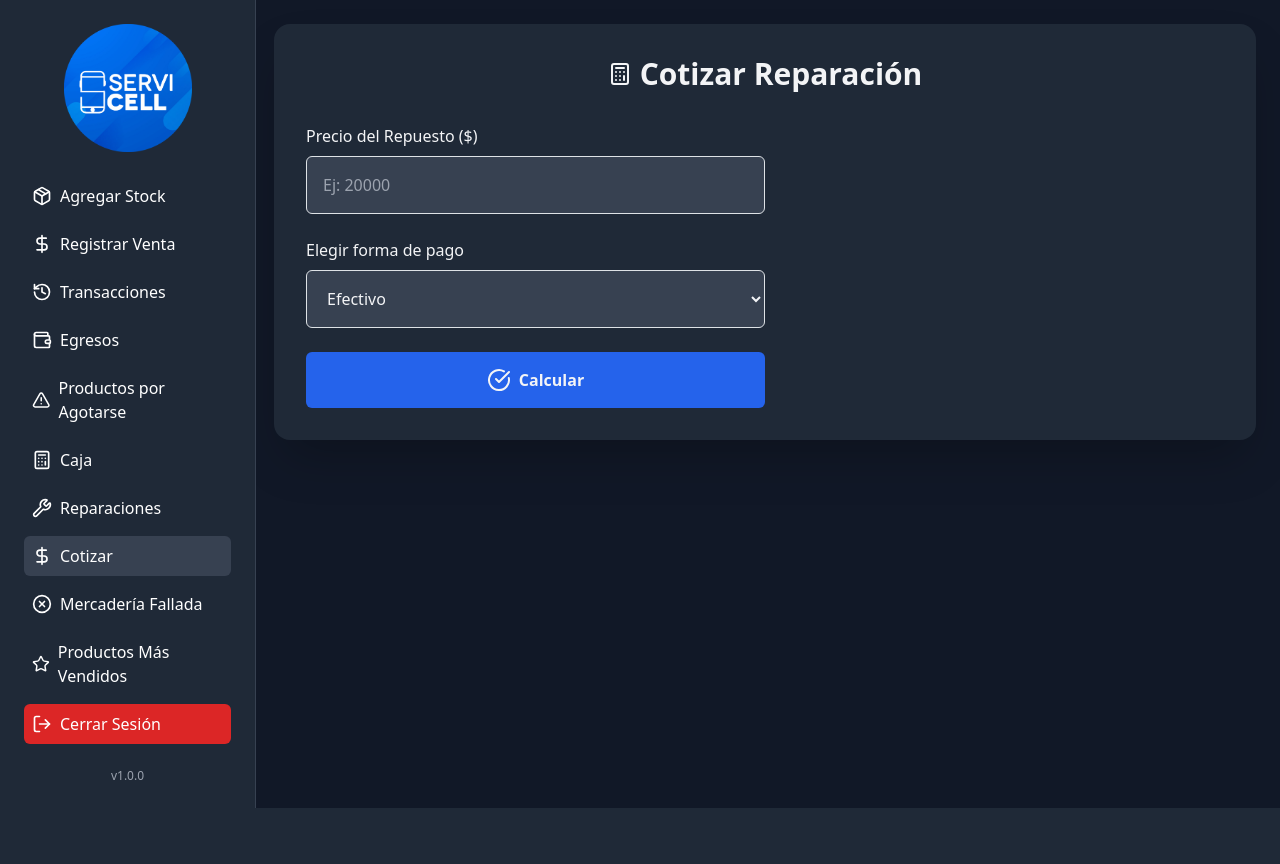
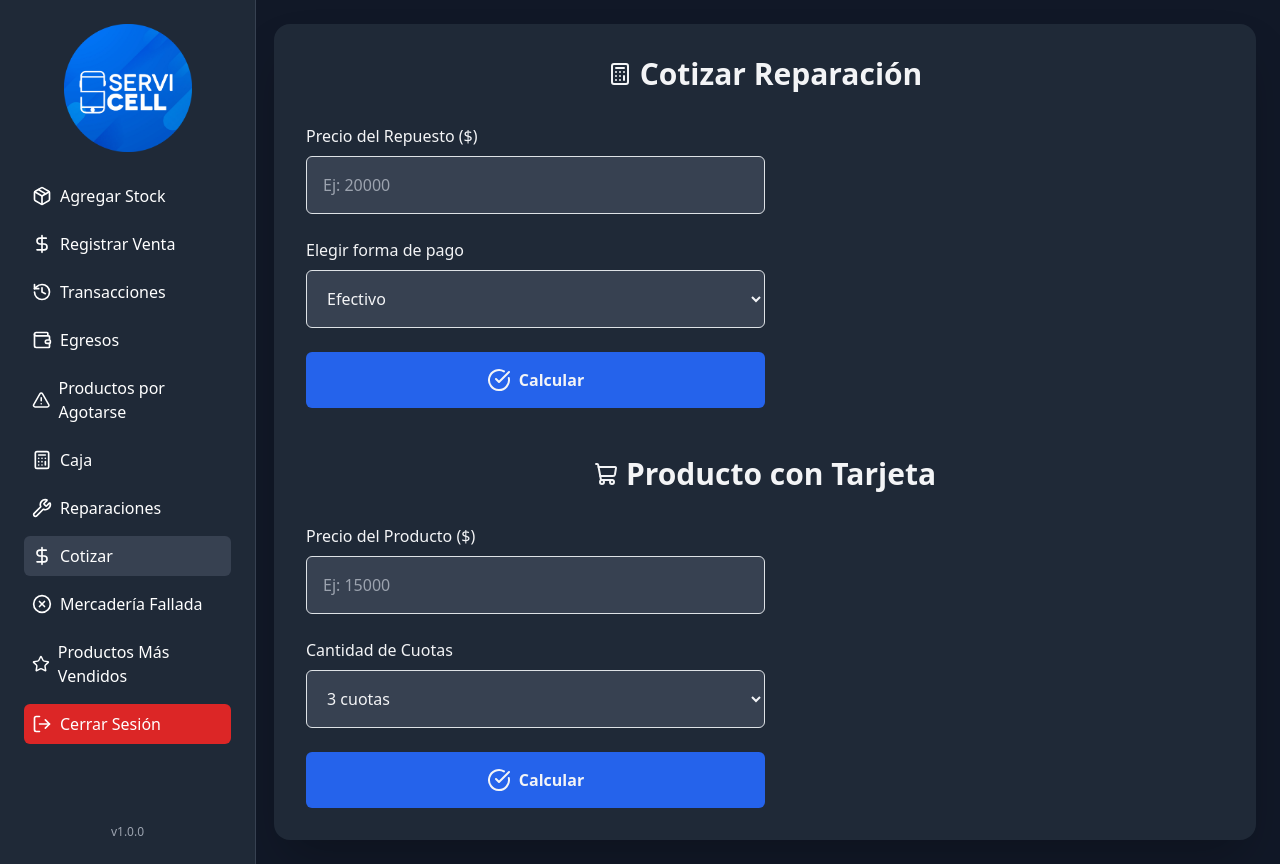
Before and after one commit to NahunMenem/Servicell, a Flask app: page /cotizar in a window 1280 px wide. Before the commit the page ends 808 px from the top, so only its background shows below. Run offline with Flask 3, Linux system fonts and the light colour scheme; some libraries are stand-ins or nearby versions.

Commit message:
Update cotizar.html se agrega venta de productos

```diff
--- a/templates/cotizar.html
+++ b/templates/cotizar.html
@@ -1,14 +1,14 @@
 {% extends "base.html" %}
 
 {% block content %}
-<div class="max-w-5xl mx-auto p-8 bg-gray-800 rounded-2xl shadow-2xl">
+<div class="max-w-6xl mx-auto p-8 bg-gray-800 rounded-2xl shadow-2xl">
   <h1 class="text-3xl font-bold mb-8 text-center flex items-center justify-center gap-2">
     <i data-lucide="calculator"></i> Cotizar Reparación
   </h1>
 
   <!-- FLEX para Formulario y Resultado LADO A LADO -->
   <div class="flex flex-col md:flex-row gap-8">
-    <!-- Formulario -->
+    <!-- Formulario Cotizar Reparación -->
     <div class="md:w-1/2 space-y-6">
       <form id="formularioCotizar" class="space-y-6">
         <div>
@@ -25,16 +25,16 @@
           </select>
         </div>
 
-        <button type="button" onclick="calcular()" class="w-full flex items-center justify-center gap-2 p-3 bg-primary-600 hover:bg-primary-700 rounded font-bold">
+        <button type="button" onclick="calcularCotizacion()" class="w-full flex items-center justify-center gap-2 p-3 bg-primary-600 hover:bg-primary-700 rounded font-bold">
           <i data-lucide="check-circle"></i> Calcular
         </button>
       </form>
     </div>
 
-    <!-- Resultado -->
-    <div id="resultado" class="md:w-1/2 hidden text-center md:text-left space-y-4 bg-gray-700 p-6 rounded-lg">
+    <!-- Resultado Cotizar Reparación -->
+    <div id="resultadoCotizar" class="md:w-1/2 hidden text-center md:text-left space-y-4 bg-gray-700 p-6 rounded-lg">
       <h2 class="text-2xl font-bold flex items-center gap-2 mb-4 justify-center md:justify-start">
-        <i data-lucide="badge-dollar-sign"></i> Resultado
+        <i data-lucide="badge-dollar-sign"></i> Resultado Reparación
       </h2>
       <p id="totalCobrar" class="text-lg font-bold"></p>
       <p id="valorCuota" class="text-lg font-semibold"></p>
@@ -42,10 +42,51 @@
       <p id="descuentoEfectivo" class="text-lg font-bold text-green-400 flex items-center gap-2 justify-center md:justify-start"></p>
     </div>
   </div>
+
+  <!-- Nueva sección abajo para Producto con Tarjeta -->
+  <div class="mt-12">
+    <h2 class="text-3xl font-bold mb-8 text-center flex items-center justify-center gap-2">
+      <i data-lucide="shopping-cart"></i> Producto con Tarjeta
+    </h2>
+
+    <div class="flex flex-col md:flex-row gap-8">
+      <!-- Formulario Producto -->
+      <div class="md:w-1/2 space-y-6">
+        <form id="formularioProducto" class="space-y-6">
+          <div>
+            <label for="precioProducto" class="block mb-2">Precio del Producto ($)</label>
+            <input type="number" id="precioProducto" name="precioProducto" required class="w-full p-3 rounded bg-gray-700 border border-gray-600" placeholder="Ej: 15000">
+          </div>
+
+          <div>
+            <label for="cuotasProducto" class="block mb-2">Cantidad de Cuotas</label>
+            <select id="cuotasProducto" name="cuotasProducto" required class="w-full p-3 rounded bg-gray-700 border border-gray-600">
+              <option value="3">3 cuotas</option>
+              <option value="6">6 cuotas</option>
+            </select>
+          </div>
+
+          <button type="button" onclick="calcularProducto()" class="w-full flex items-center justify-center gap-2 p-3 bg-primary-600 hover:bg-primary-700 rounded font-bold">
+            <i data-lucide="check-circle"></i> Calcular
+          </button>
+        </form>
+      </div>
+
+      <!-- Resultado Producto -->
+      <div id="resultadoProducto" class="md:w-1/2 hidden text-center md:text-left space-y-4 bg-gray-700 p-6 rounded-lg">
+        <h2 class="text-2xl font-bold flex items-center gap-2 mb-4 justify-center md:justify-start">
+          <i data-lucide="credit-card"></i> Resultado Producto
+        </h2>
+        <p id="totalProducto" class="text-lg font-bold"></p>
+        <p id="valorCuotaProducto" class="text-lg font-semibold"></p>
+        <p id="cantidadCuotasProducto" class="text-lg font-semibold"></p>
+      </div>
+    </div>
+  </div>
 </div>
 
 <script>
-function calcular() {
+function calcularCotizacion() {
   const precioRepuesto = parseFloat(document.getElementById('precioRepuesto').value);
   const cuotas = document.getElementById('cuotas').value;
 
@@ -54,7 +95,6 @@ function calcular() {
     return;
   }
 
-  // Precio efectivo base (repuesto + 5000) * 2
   let precioEfectivo = (precioRepuesto + 5000) * 2;
   let mensaje = "";
 
@@ -63,17 +103,14 @@ function calcular() {
     document.getElementById('valorCuota').innerHTML = "";
     document.getElementById('cantidadCuotas').innerHTML = "";
     document.getElementById('descuentoEfectivo').innerHTML = "";
-  }
-  else if (cuotas === "3") {
+  } else if (cuotas === "3") {
     let precioConRecargo = precioEfectivo * 1.25;
     const valorPorCuota = precioConRecargo / 3;
-
     mensaje = `<i data-lucide="credit-card"></i> <strong>Total con 25% de recargo:</strong> $${precioConRecargo.toFixed(2)}`;
     document.getElementById('valorCuota').innerHTML = `<strong>Valor por cuota:</strong> $${valorPorCuota.toFixed(2)}`;
     document.getElementById('cantidadCuotas').innerHTML = `<strong>Cantidad de cuotas:</strong> 3`;
     document.getElementById('descuentoEfectivo').innerHTML = `<i data-lucide="ticket-percent"></i> <strong>Promo pago contado:</strong> $${precioEfectivo.toFixed(2)}`;
-  }
-  else if (cuotas === "6") {
+  } else if (cuotas === "6") {
     let precioConRecargo = precioEfectivo * 1.40;
     const valorPorCuota = precioConRecargo / 6;
     mensaje = `<i data-lucide="credit-card"></i> <strong>Total con 40% de recargo:</strong> $${precioConRecargo.toFixed(2)}`;
@@ -83,8 +120,33 @@ function calcular() {
   }
 
   document.getElementById('totalCobrar').innerHTML = mensaje;
-  document.getElementById('resultado').classList.remove('hidden');
-  lucide.createIcons(); // Recargar iconos
+  document.getElementById('resultadoCotizar').classList.remove('hidden');
+  lucide.createIcons();
+}
+
+function calcularProducto() {
+  const precioProducto = parseFloat(document.getElementById('precioProducto').value);
+  const cuotasProducto = document.getElementById('cuotasProducto').value;
+
+  if (isNaN(precioProducto)) {
+    alert("Por favor, ingresá el precio del producto.");
+    return;
+  }
+
+  let precioFinal = 0;
+  if (cuotasProducto === "3") {
+    precioFinal = precioProducto * 1.25;
+  } else if (cuotasProducto === "6") {
+    precioFinal = precioProducto * 1.40;
+  }
+
+  const valorPorCuota = precioFinal / parseInt(cuotasProducto);
+
+  document.getElementById('totalProducto').innerHTML = `<i data-lucide="dollar-sign"></i> <strong>Total a pagar:</strong> $${precioFinal.toFixed(2)}`;
+  document.getElementById('valorCuotaProducto').innerHTML = `<strong>Valor por cuota:</strong> $${valorPorCuota.toFixed(2)}`;
+  document.getElementById('cantidadCuotasProducto').innerHTML = `<strong>Cantidad de cuotas:</strong> ${cuotasProducto}`;
+  document.getElementById('resultadoProducto').classList.remove('hidden');
+  lucide.createIcons();
 }
 </script>
 {% endblock %}
```
